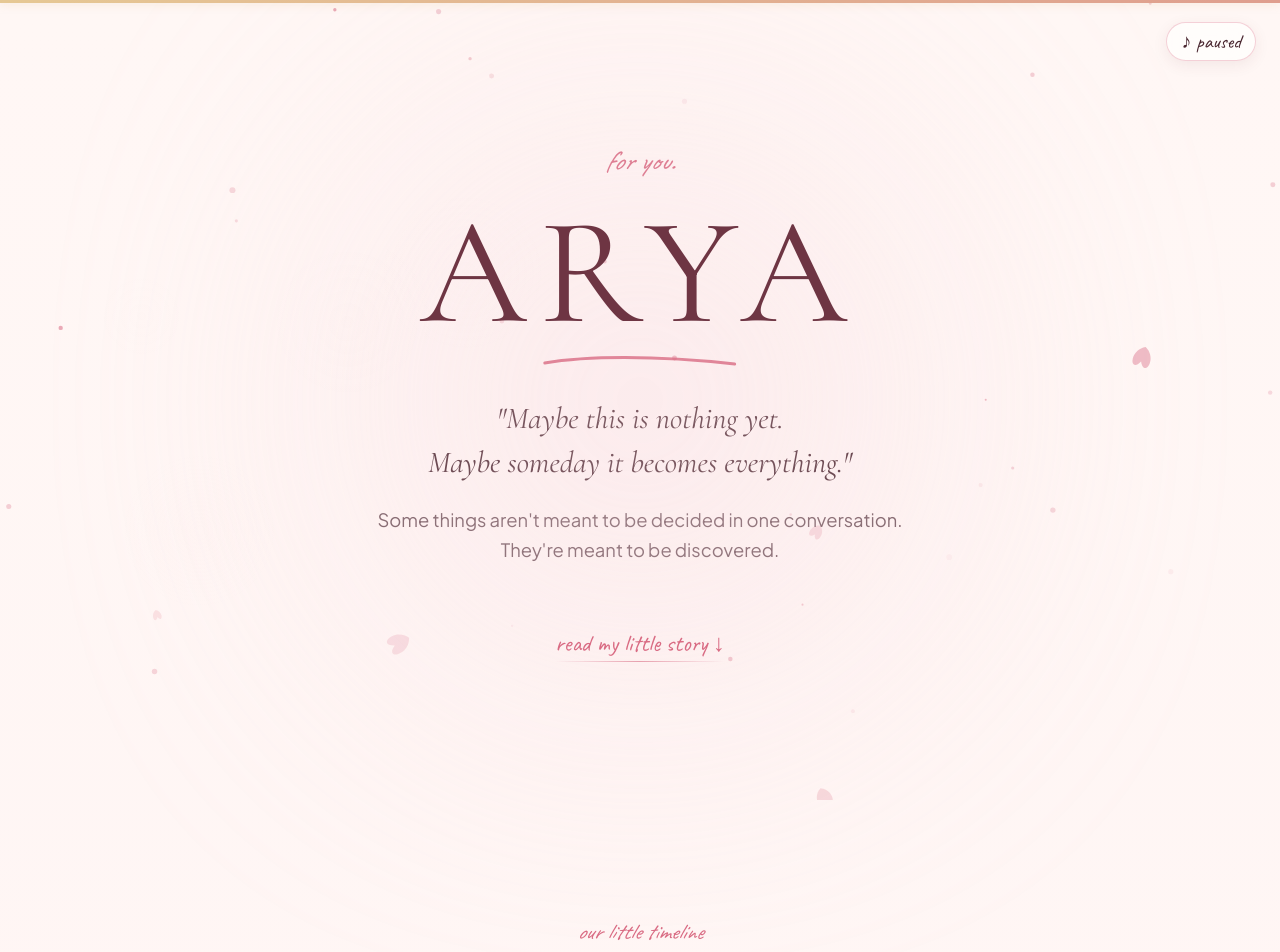
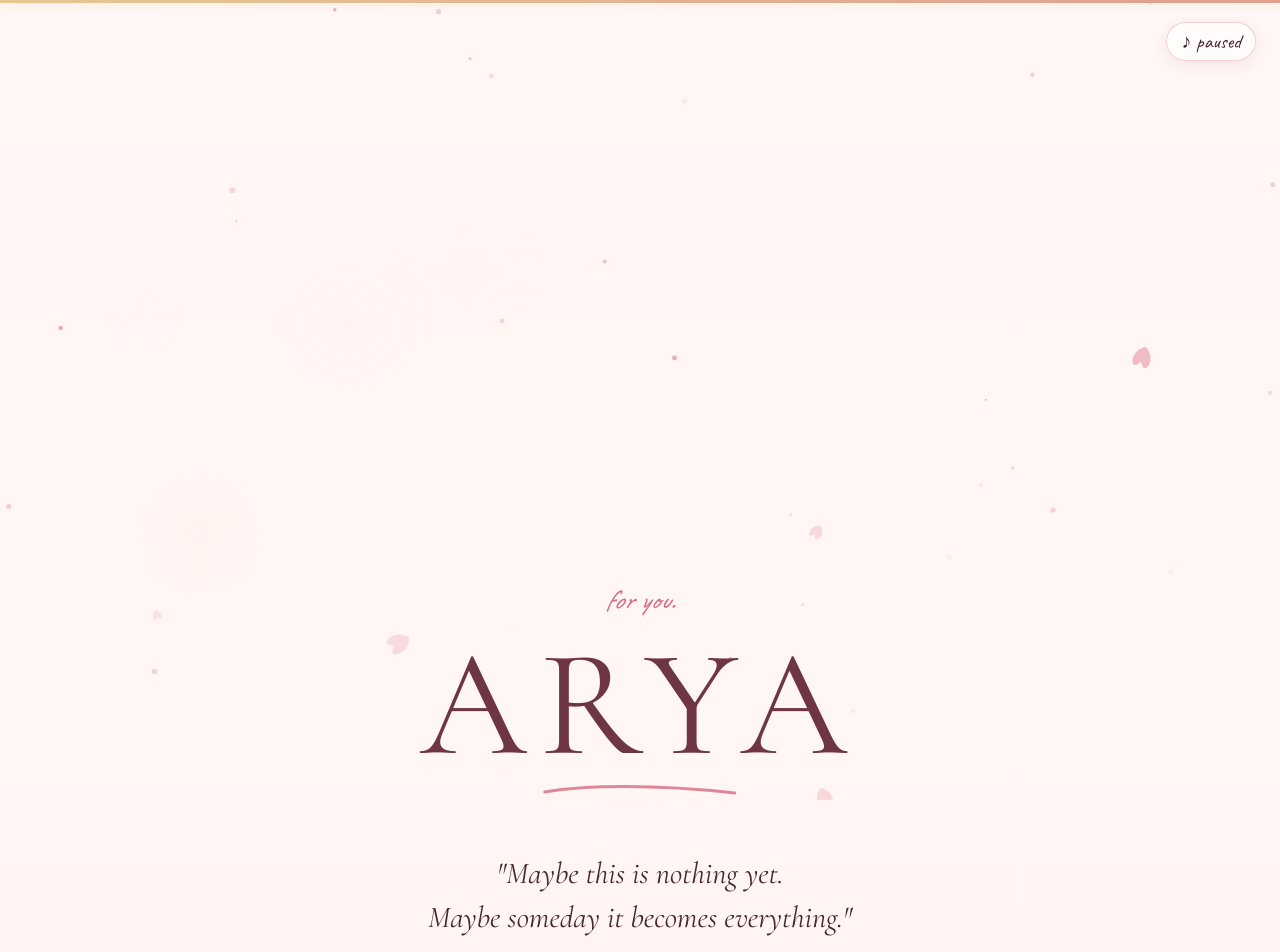
Before and after one commit to sidsahu4570-droid/Arya, a React (Vite) app: page / in a window 1280 px wide. Shown: the top 952 px of the page. Built offline with nearby package versions, Linux system fonts and the light colour scheme.

Commit message:
Performance Fix: Stop Vite modulePreload, implement IntersectionObserver ViewportLazySection for true on-demand section loading, remove framer-motion from Hero critical path

```diff
--- a/src/App.jsx
+++ b/src/App.jsx
@@ -1,4 +1,4 @@
-import React, { Suspense, lazy } from 'react';
+import React, { useState, useEffect, useRef, Suspense } from 'react';
 import HeroSection from './sections/HeroSection';
 import StarfieldCanvas from './components/StarfieldCanvas';
 import AudioPlayerToggle from './components/AudioPlayerToggle';
@@ -9,23 +9,41 @@
 import './styles/typography.css';
 import './styles/glassmorphism.css';
 
-// Lazily load below-the-fold story sections to ensure instant Hero render
-const HowItStartedSection = lazy(() => import('./sections/HowItStartedSection'));
-const VibesMatterSection = lazy(() => import('./sections/VibesMatterSection'));
-const ThingsINoticeSection = lazy(() => import('./sections/ThingsINoticeSection'));
-const YourFreedomSection = lazy(() => import('./sections/YourFreedomSection'));
-const FoodAndCareSection = lazy(() => import('./sections/FoodAndCareSection'));
-const LittleThingsSection = lazy(() => import('./sections/LittleThingsSection'));
-const LifeIImagineSection = lazy(() => import('./sections/LifeIImagineSection'));
-const TheWorldSection = lazy(() => import('./sections/TheWorldSection'));
-const MyFamilySection = lazy(() => import('./sections/MyFamilySection'));
-const AngrySection = lazy(() => import('./sections/AngrySection'));
-const DrinkingSection = lazy(() => import('./sections/DrinkingSection'));
-const SafetySection = lazy(() => import('./sections/SafetySection'));
-const WhatIReallyWantSection = lazy(() => import('./sections/WhatIReallyWantSection'));
-const FutureChaptersSection = lazy(() => import('./sections/FutureChaptersSection'));
-const FinalLetterSection = lazy(() => import('./sections/FinalLetterSection'));
-const ClosingMomentSection = lazy(() => import('./sections/ClosingMomentSection'));
+// Viewport-based lazy section loader (Downloads section JS on-demand when scrolling within 600px)
+function ViewportLazySection({ importFunc, minHeight = '400px' }) {
+  const [Component, setComponent] = useState(null);
+  const containerRef = useRef(null);
+
+  useEffect(() => {
+    const el = containerRef.current;
+    if (!el) return;
+
+    const observer = new IntersectionObserver(
+      (entries) => {
+        if (entries[0].isIntersecting) {
+          importFunc().then((mod) => {
+            setComponent(() => mod.default);
+          });
+          observer.disconnect();
+        }
+      },
+      { rootMargin: '600px 0px 600px 0px' }
+    );
+
+    observer.observe(el);
+    return () => observer.disconnect();
+  }, [importFunc]);
+
+  return (
+    <div ref={containerRef} style={{ minHeight: Component ? 'auto' : minHeight }}>
+      {Component ? (
+        <Suspense fallback={null}>
+          <Component />
+        </Suspense>
+      ) : null}
+    </div>
+  );
+}
 
 export default function App() {
   return (
@@ -42,25 +60,23 @@
       {/* Hero Section (Renders immediately on initial load) */}
       <HeroSection />
 
-      {/* Below-the-fold Story Sections (Lazy loaded) */}
-      <Suspense fallback={null}>
-        <HowItStartedSection />
-        <VibesMatterSection />
-        <ThingsINoticeSection />
-        <YourFreedomSection />
-        <FoodAndCareSection />
-        <LittleThingsSection />
-        <LifeIImagineSection />
-        <TheWorldSection />
-        <MyFamilySection />
-        <AngrySection />
-        <DrinkingSection />
-        <SafetySection />
-        <WhatIReallyWantSection />
-        <FutureChaptersSection />
-        <FinalLetterSection />
-        <ClosingMomentSection />
-      </Suspense>
+      {/* Below-the-fold Story Sections (JS chunks requested ON DEMAND as user scrolls down) */}
+      <ViewportLazySection importFunc={() => import('./sections/HowItStartedSection')} minHeight="600px" />
+      <ViewportLazySection importFunc={() => import('./sections/VibesMatterSection')} minHeight="600px" />
+      <ViewportLazySection importFunc={() => import('./sections/ThingsINoticeSection')} minHeight="600px" />
+      <ViewportLazySection importFunc={() => import('./sections/YourFreedomSection')} minHeight="600px" />
+      <ViewportLazySection importFunc={() => import('./sections/FoodAndCareSection')} minHeight="600px" />
+      <ViewportLazySection importFunc={() => import('./sections/LittleThingsSection')} minHeight="600px" />
+      <ViewportLazySection importFunc={() => import('./sections/LifeIImagineSection')} minHeight="600px" />
+      <ViewportLazySection importFunc={() => import('./sections/TheWorldSection')} minHeight="600px" />
+      <ViewportLazySection importFunc={() => import('./sections/MyFamilySection')} minHeight="600px" />
+      <ViewportLazySection importFunc={() => import('./sections/AngrySection')} minHeight="600px" />
+      <ViewportLazySection importFunc={() => import('./sections/DrinkingSection')} minHeight="600px" />
+      <ViewportLazySection importFunc={() => import('./sections/SafetySection')} minHeight="600px" />
+      <ViewportLazySection importFunc={() => import('./sections/WhatIReallyWantSection')} minHeight="600px" />
+      <ViewportLazySection importFunc={() => import('./sections/FutureChaptersSection')} minHeight="600px" />
+      <ViewportLazySection importFunc={() => import('./sections/FinalLetterSection')} minHeight="600px" />
+      <ViewportLazySection importFunc={() => import('./sections/ClosingMomentSection')} minHeight="600px" />
     </main>
   );
 }
--- a/src/sections/HeroSection.jsx
+++ b/src/sections/HeroSection.jsx
@@ -1,5 +1,4 @@
 import React from 'react';
-import { motion } from 'framer-motion';
 
 export default function HeroSection() {
   const scrollToNext = () => {
@@ -11,6 +10,7 @@
 
   return (
     <section
+      id="hero"
       style={{
         minHeight: '100vh',
         display: 'flex',
@@ -36,23 +36,13 @@
         }}
       />
 
-      <motion.div
-        initial={false}
-        animate={{ opacity: 1, scale: 1 }}
-        transition={{ duration: 0.8, ease: [0.16, 1, 0.3, 1] }}
-        style={{ marginBottom: '0.75rem' }}
-      >
+      <div style={{ marginBottom: '0.75rem' }} className="hero-animate-in">
         <span className="handwritten-note" style={{ fontSize: '1.75rem', color: 'var(--accent-rose)' }}>
           for you.
         </span>
-      </motion.div>
+      </div>
 
-      <motion.div
-        initial={false}
-        animate={{ opacity: 1, y: 0 }}
-        transition={{ duration: 0.8, delay: 0.1 }}
-        style={{ position: 'relative', display: 'inline-block', marginBottom: '1.25rem' }}
-      >
+      <div style={{ position: 'relative', display: 'inline-block', marginBottom: '1.25rem' }} className="hero-animate-in">
         <h1
           style={{
             fontSize: 'clamp(3.2rem, 14vw, 9.5rem)',
@@ -83,13 +73,10 @@
             strokeLinecap="round"
           />
         </svg>
-      </motion.div>
+      </div>
 
-      <motion.p
-        initial={false}
-        animate={{ opacity: 1, y: 0 }}
-        transition={{ duration: 0.8, delay: 0.2 }}
-        className="font-serif text-subtitle"
+      <p
+        className="font-serif text-subtitle hero-animate-in"
         style={{
           fontSize: 'clamp(1.3rem, 3vw, 1.9rem)',
           maxWidth: '650px',
@@ -101,12 +88,10 @@
       >
         "Maybe this is nothing yet.<br />
         Maybe someday it becomes everything."
-      </motion.p>
+      </p>
 
-      <motion.p
-        initial={false}
-        animate={{ opacity: 1, y: 0 }}
-        transition={{ duration: 0.8, delay: 0.3 }}
+      <p
+        className="hero-animate-in"
         style={{
           maxWidth: '540px',
           color: 'var(--text-body)',
@@ -118,17 +103,13 @@
       >
         Some things aren't meant to be decided in one conversation.<br />
         They're meant to be discovered.
-      </motion.p>
+      </p>
 
-      <motion.div
-        initial={false}
-        animate={{ opacity: 1, y: 0 }}
-        transition={{ duration: 0.8, delay: 0.4 }}
-      >
+      <div className="hero-animate-in">
         <button onClick={scrollToNext} className="btn-romantic-link" style={{ fontSize: '1.5rem' }}>
           <span>read my little story ↓</span>
         </button>
-      </motion.div>
+      </div>
     </section>
   );
 }
--- a/src/styles/global.css
+++ b/src/styles/global.css
@@ -37,6 +37,20 @@
   --shadow-glow: 0 0 35px rgba(246, 214, 221, 0.6);
 }
 
+/* Pure CSS Hero Animation (Zero JS overhead) */
+.hero-animate-in {
+  animation: heroFadeIn 0.8s cubic-bezier(0.16, 1, 0.3, 1) forwards;
+}
+
+@keyframes heroFadeIn {
+  from {
+    opacity: 0.85;
+    transform: translateY(8px);
+  }
+  to {
+    opacity: 1;
+    transform: translateY(0);
+  }
 * {
   box-sizing: border-box;
   margin: 0;
--- a/vite.config.js
+++ b/vite.config.js
@@ -7,6 +7,7 @@
   build: {
     target: 'es2020',
     cssCodeSplit: true,
+    modulePreload: false,
     chunkSizeWarningLimit: 600,
     rollupOptions: {
       output: {
```
